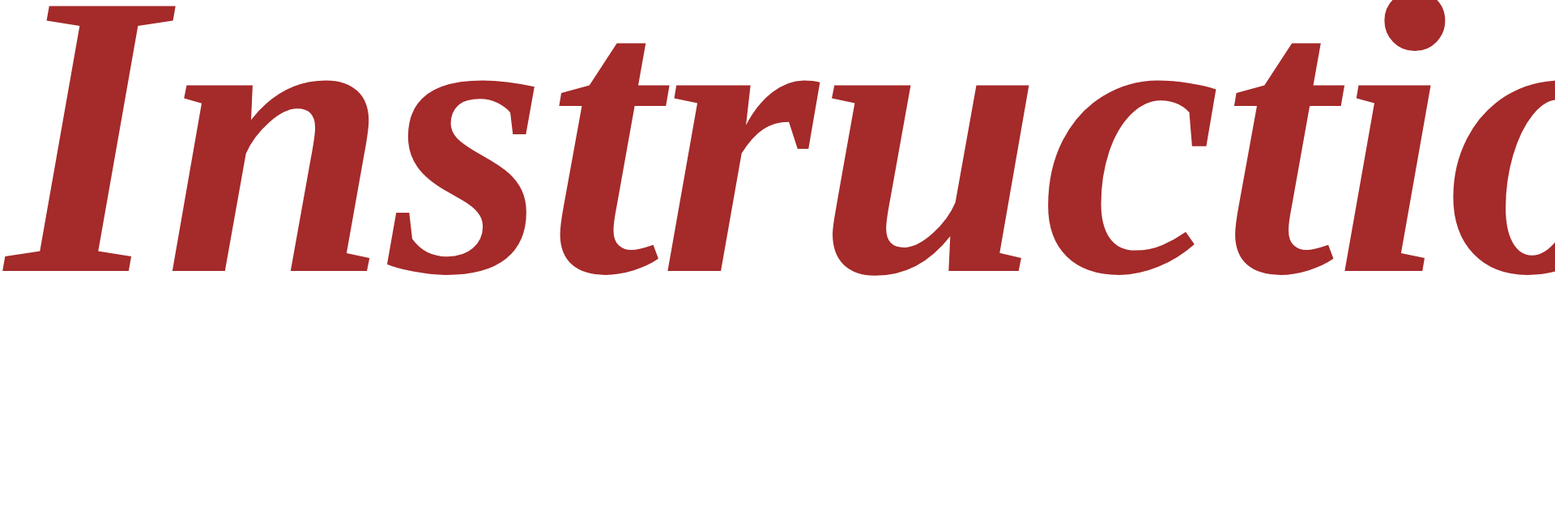
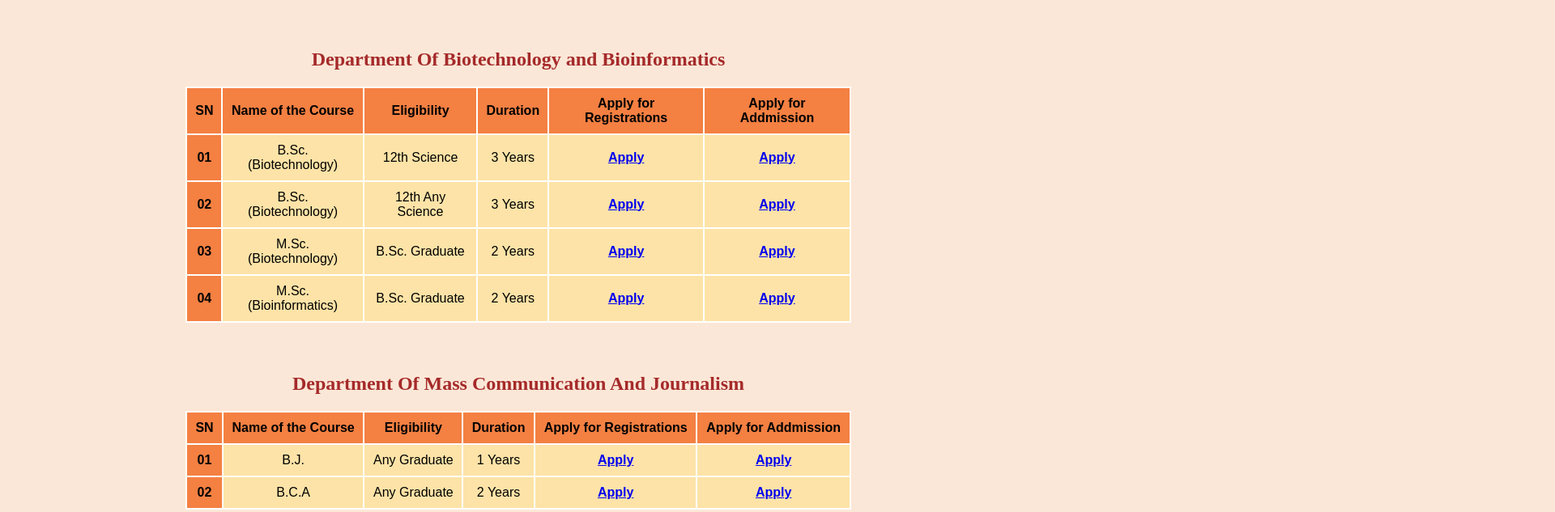
Before and after one commit to arsalan701/yeshwant-college, a plain HTML site: page index.html in a window 1280 px wide. Shown: the part 1143-1776 px from the top of the page at 81% size, 1920 px wide, since content can reach past the window. Drawn offline with Linux system fonts and the light colour scheme.

Commit message:
complete project

```diff
--- a/index.html
+++ b/index.html
@@ -5,7 +5,8 @@
 
         <title>Yeshwantpbn</title>
 </head>
-<body>
+<body style="background-color: #fbe7d7;">
+
 
     <center>
     <img src="yeshwant college image.PNG" >
@@ -29,24 +30,14 @@
         Registrations/Admissions Open For Year 2021-22
     </h1>
     </center>
-    <br>
 
-    <center>
-    <p style="color: brown; font-size: 22;">
-       <b><i</i></b>
-    </p>
-    </center>
+           <center>
 
-        <center>
-
-
-                    <h3 style="color: brown; margin-bottom: 5px; font-size: 500px; ">
-                        <b><i>Instructions :</i></b>
-                    </h3>
-
-                 <table>
+                 <table class="table1">
             <tbody>
-
+            <tr>
+                <td style="background-color: aliceblue; color: brown;"><b><i>Instructions :</i></b></td>
+            </tr>
             <tr align="center">
            <td>For registration or admission in respective course Click on Apply</td><br>
             </tr>
@@ -119,7 +110,7 @@
 
             <h2 style="color: brown; font-size: 30;">Department Of Biotechnology and Bioinformatics</h2>
 
-            <table>
+            <table class="table1">
                  <tr>
                     <th>SN</th>
                     <th>Name of the Course</th>
@@ -169,7 +160,7 @@
 
                 <h2 style="color: brown; font-size: 30;">Department Of Mass Communication And Journalism</h2>
 
-                <table>
+                <table class="table1">
                 <tr>
                     <th>SN</th>
                     <th>Name of the Course</th>
--- a/style.css
+++ b/style.css
@@ -1,9 +1,10 @@
-table {
-  width: 100%;
+.table1 {
+  width: 65%;
+  max-width: 850px;
+  margin: 0 auto 25px auto;
   border-collapse: collapse;
   font-family: Arial, sans-serif;
   text-align: center;
-  margin-bottom: 25px;
 }
 
 
```
